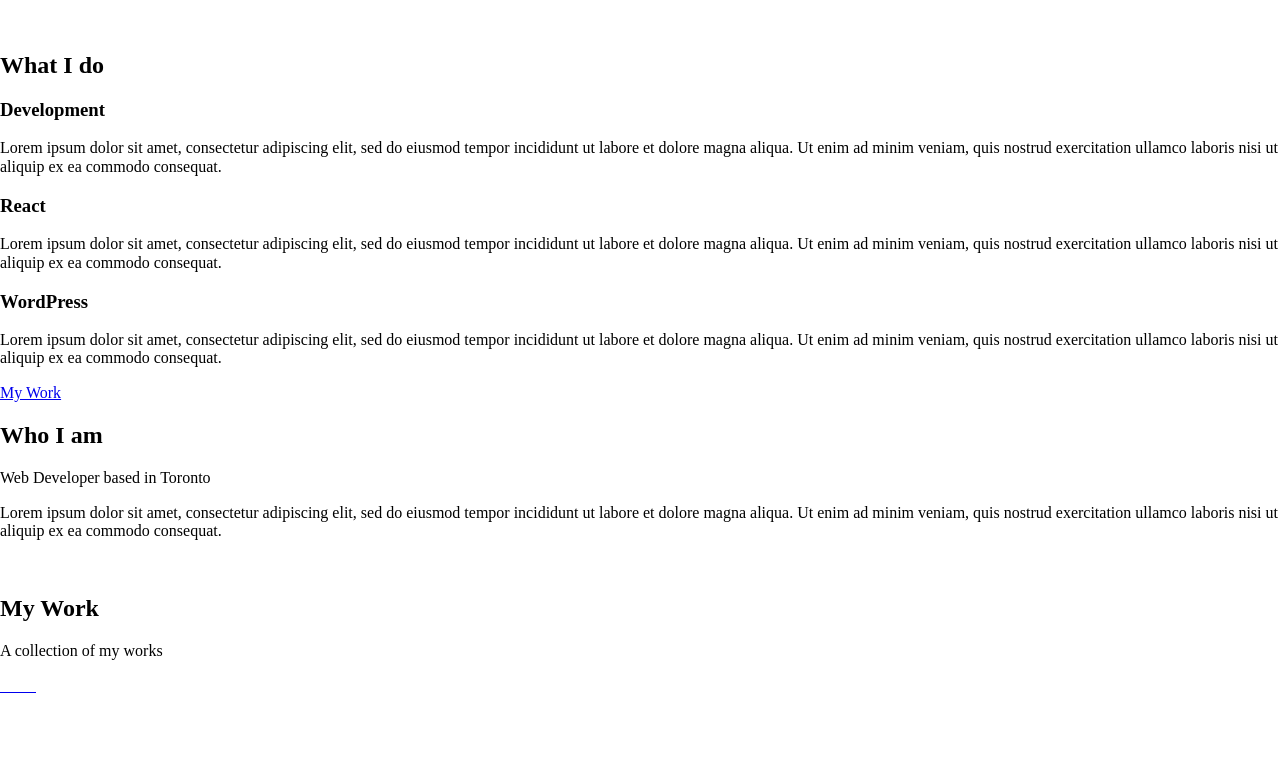
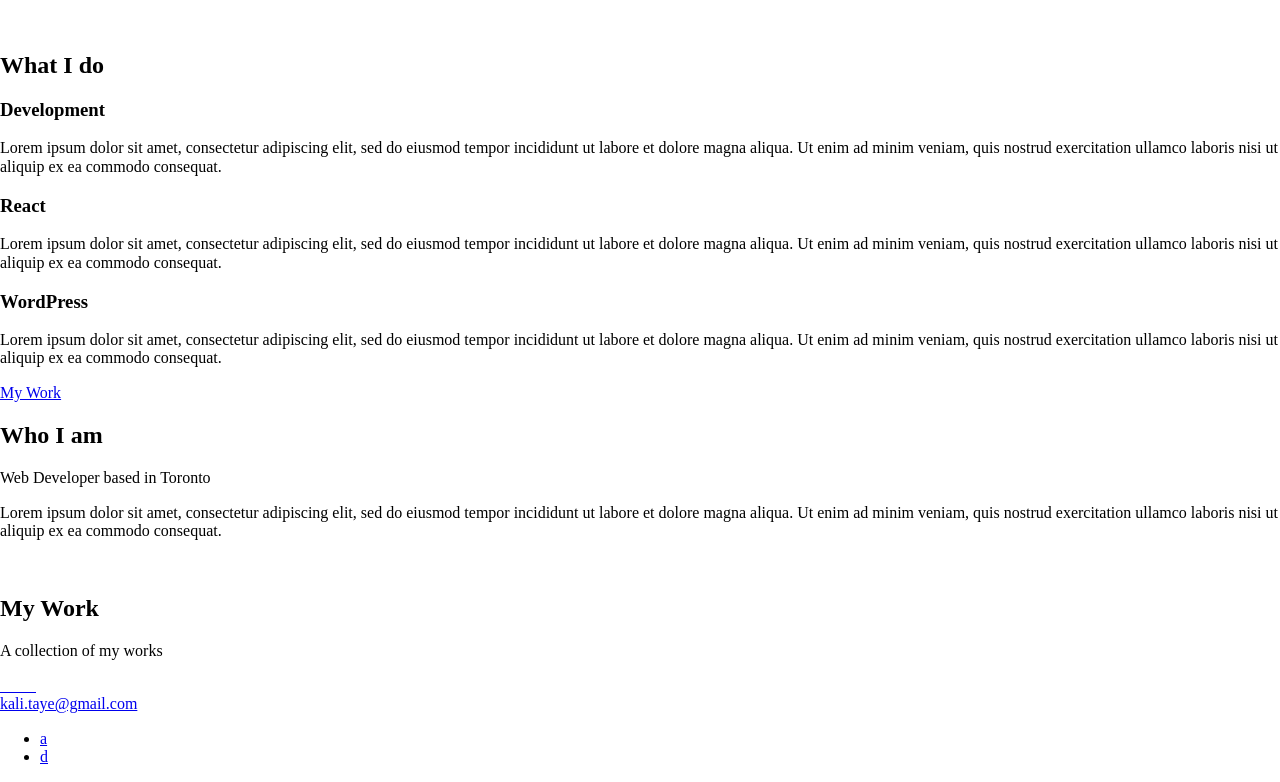
Before and after one commit to KalkidanTaye/Portfolio, a plain HTML site: page index.html in a window 1280 px wide. Shown: the part 227-1009 px from the top of the page. Before the commit the page ends 922 px from the top, so only its background shows below. Drawn offline with nearby package versions, Linux system fonts and the light colour scheme.

Commit message:
Feat:Added footer

```diff
--- a/index.html
+++ b/index.html
@@ -138,6 +138,14 @@
         </div>
     </section>
 
+    <!-- footer -->
+    <footer>
+        <a href="mailto:kali.taye@gmail.com" class="footer_link">kali.taye@gmail.com</a>
+        <ul class="social_list">
+                <li class="social_list_item"><a class="social_list_link" href="https://codepen.io">a</a></li>
+                <li class="social_list_item"><a class="social_list_link" href="https://github.com">d</a></li>
+            </ul>
+    </footer>
 
 </body>
 </html>
```
